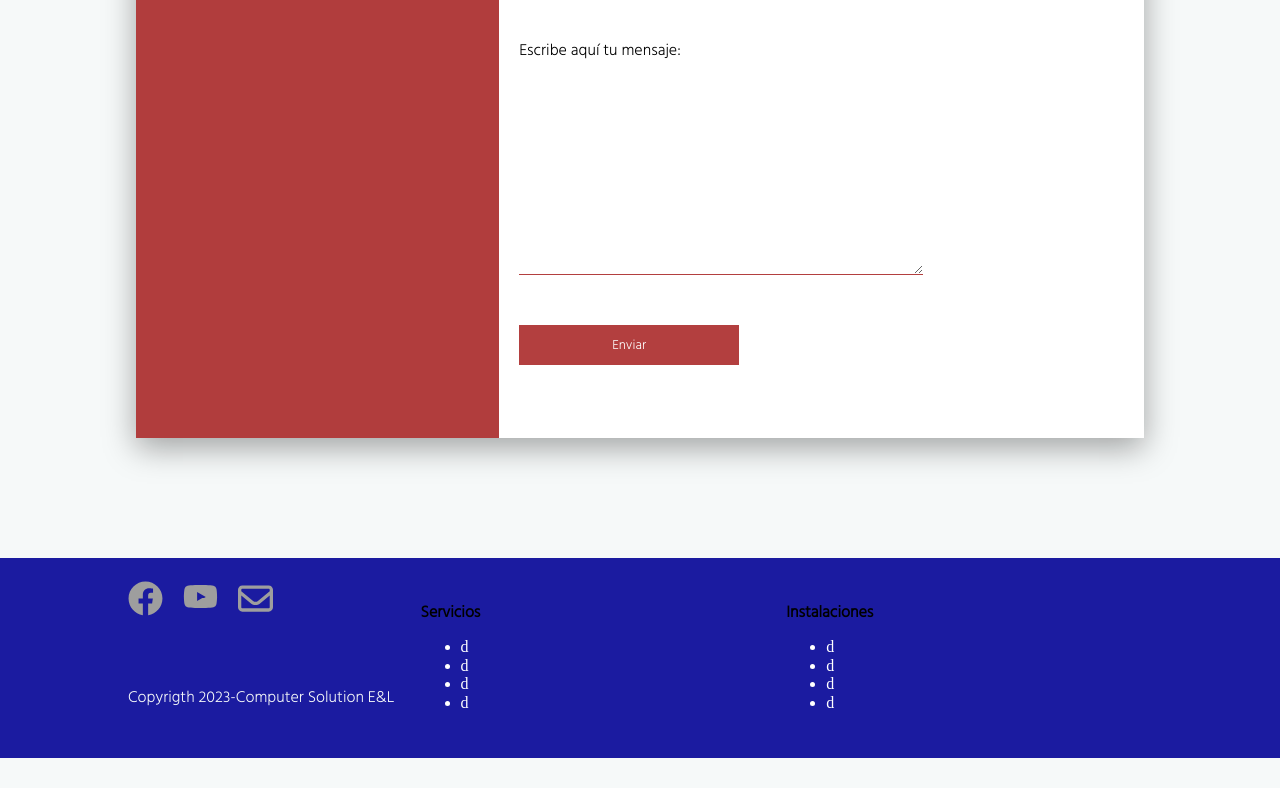
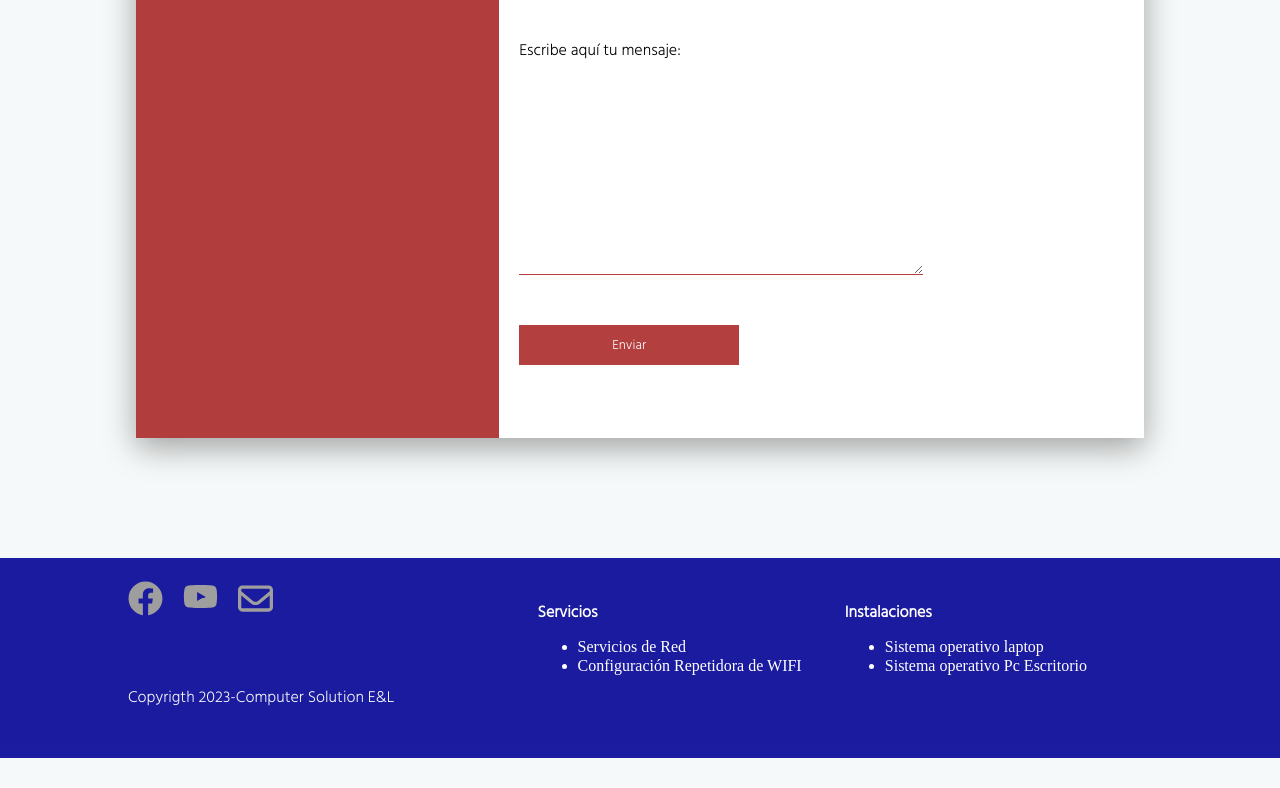
Before and after one commit to eynoa2023/paginaweb, a plain HTML site: page index.html in a window 1280 px wide. Shown: the part 2303-3091 px from the top of the page. After the commit the page ends 3061 px from the top, so only its background shows below. Drawn offline with Linux system fonts and the light colour scheme; no server answers; a web font is replaced by a local one.

Commit message:
cambios en footer

```diff
--- a/index.html
+++ b/index.html
@@ -286,10 +286,9 @@
 
                     <h3>Servicios</h3>
                     <ul>
-                        <li>d</li>
-                        <li>d</li>
-                        <li>d</li>
-                        <li>d</li>
+                        <li>Servicios de Red</li>
+                        <li>Configuración Repetidora de WIFI</li>
+
                     </ul>
 
                 </div>
@@ -297,10 +296,11 @@
 
                     <h3>Instalaciones</h3>
                     <ul>
-                        <li>d</li>
-                        <li>d</li>
-                        <li>d</li>
-                        <li>d</li>
+                        <li>Sistema operativo laptop</li>
+                        <li>Sistema operativo Pc Escritorio</li>
+
+
+
                     </ul>
 
                 </div>
--- a/styles/style.css
+++ b/styles/style.css
@@ -547,15 +547,15 @@ padding-top: 30px;
 
 .footer-wrapper-right-side-box-services h3{
   font-family: var(--ParragraphFont);
+  color: white;
   font-size: var(--ParragraphFont);
 
 }
 
 .footer-wrapper-right-side-box-services ul li {
-  color:white
+  color:white;
 }
 
-tx``
 
 .footer-wrapper-right-side-box {
   position: relative;
```
